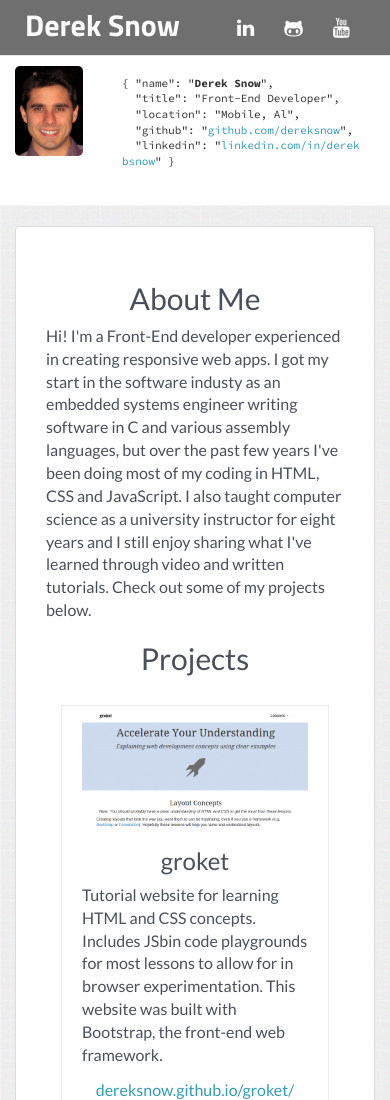
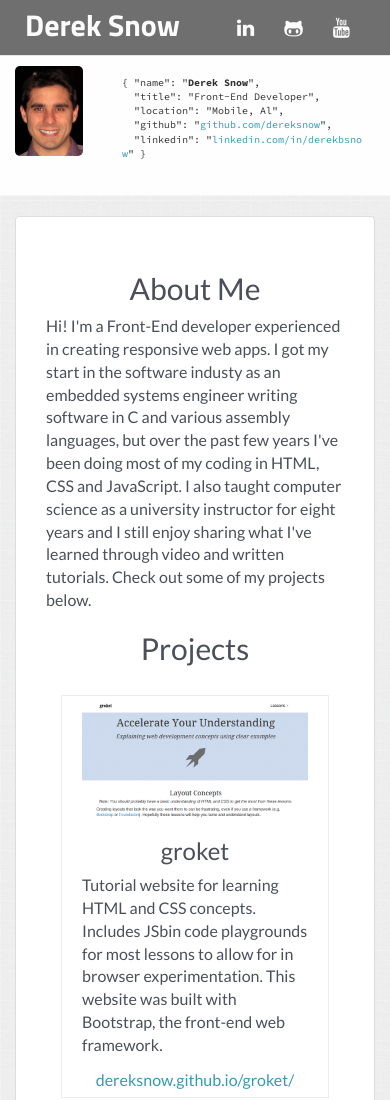
Before and after one commit to dereksnow/old-portfolio, a plain HTML site: page index.html in a window 390 px wide. Shown: the top 1100 px of the page. Drawn offline with nearby package versions, Linux system fonts and the light colour scheme.

Commit message:
test styling for small device.

```diff
--- a/css/style.css
+++ b/css/style.css
@@ -120,7 +120,7 @@ footer {
         float: right!important;
     }
     .header pre {
-        font-size: 11px;
+        font-size: 10px;
     }
     #main p, .projects p,
     .projects a {
```
